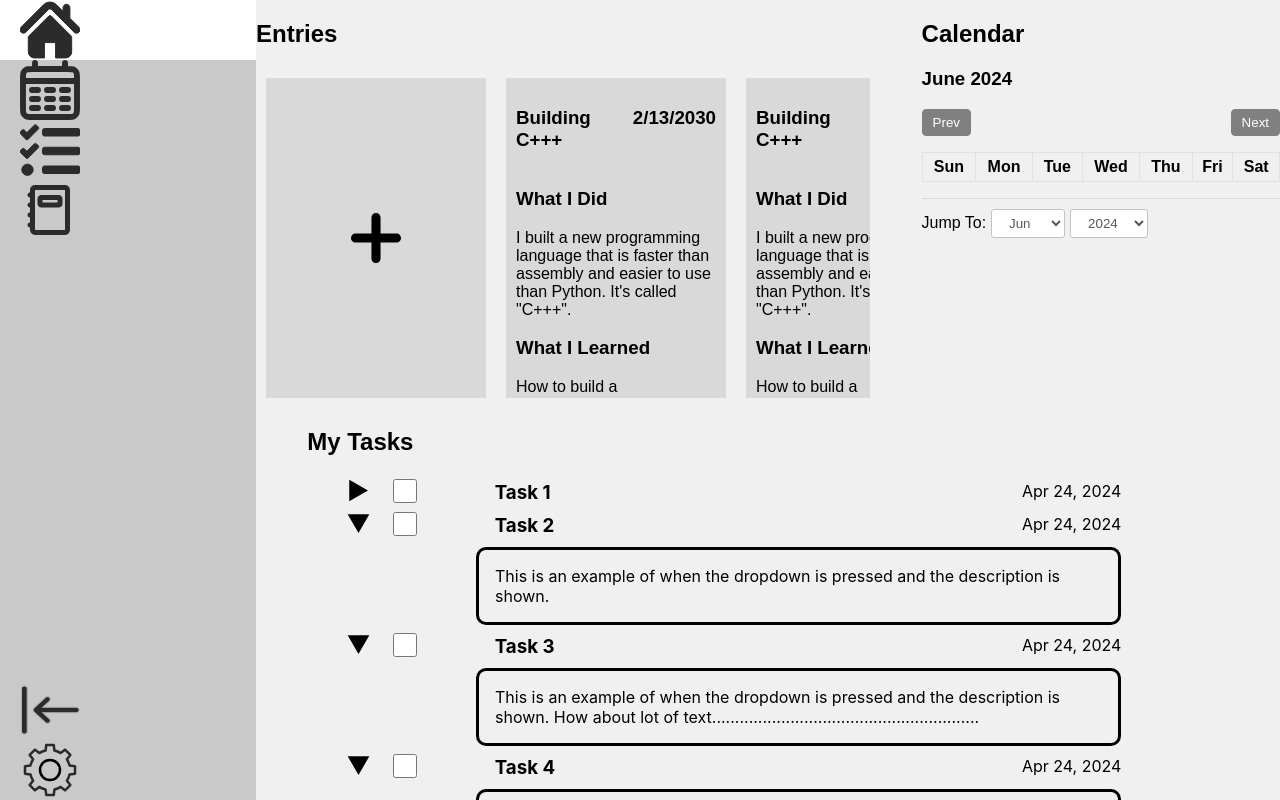
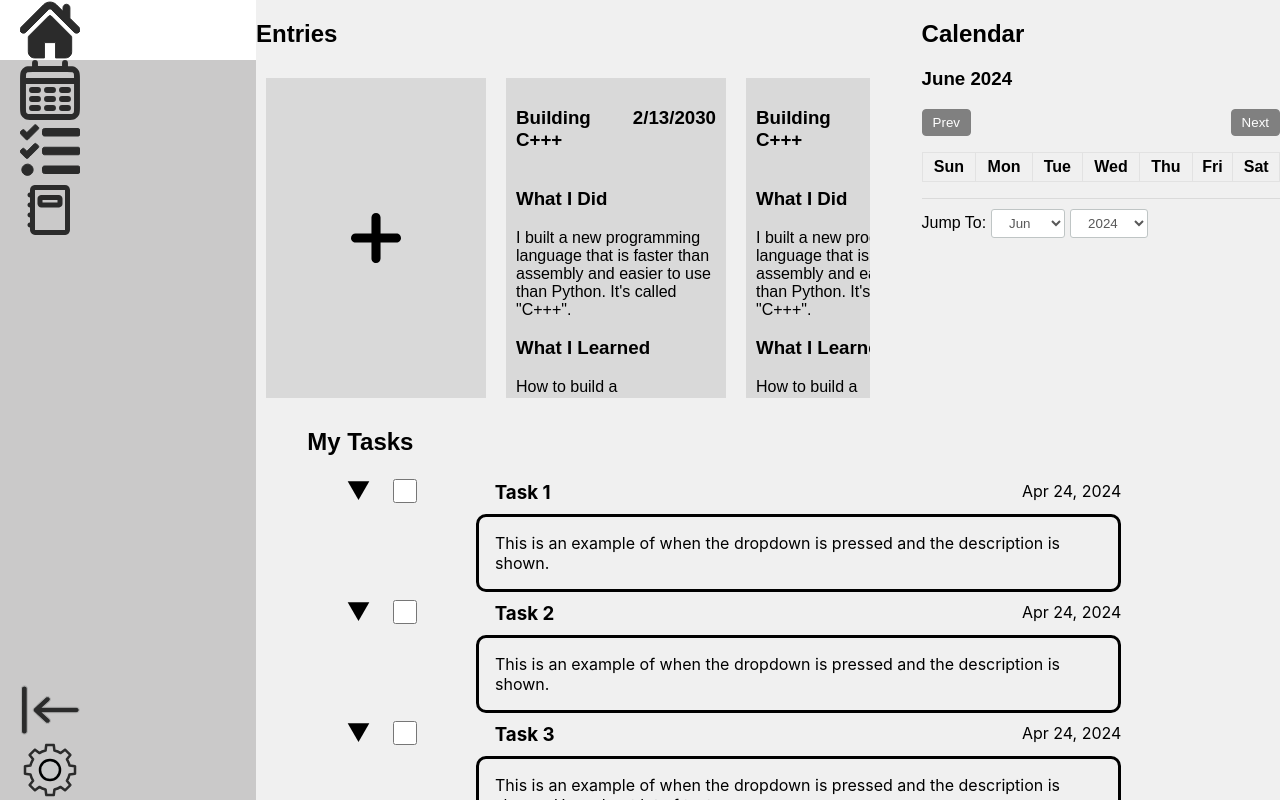
Before and after one commit to IceGawd/cse110-sp24-group21, a website: page src/pages/home.html in a window 1280 px wide. Both pictures are taken after a click on the button 348 px from the left and 492 px from the top of the page. Drawn offline with Linux system fonts and the light colour scheme.

Commit message:
Fixed task open close in main

```diff
--- /dev/null
+++ b/src/components/taskDisplay.js
@@ -0,0 +1,18 @@
+/* Toggle Functionality */
+function toggleIcon(el) {
+    const task = el.parentNode;
+    const description = task.getElementsByClassName('description')[0];
+    const image = el.getElementsByTagName('img')[0];
+    //change from down to right
+    if (image.classList[2] == 'down-icon') {
+        image.classList.replace('down-icon', 'right-icon');
+        description.style.display = 'none';
+        image.src = '../assets/icons/triangle-right-black.svg';
+    }
+    // change from right to down
+    else {
+        image.classList.replace('right-icon', 'down-icon')
+        description.style.display = 'block';
+        image.src = '../assets/icons/triangle-down-black.svg';
+    }
+}
--- a/src/pages/home.html
+++ b/src/pages/home.html
@@ -9,6 +9,7 @@
     <link rel="stylesheet" href="../styles/home.css">
     <link rel="stylesheet" href="../styles/calendar.css">
     <script src="../components/navbar.js" type="module"></script>
+    <script src="../components/taskDisplay.js" defer></script>
 </head>
 <body id="main-page">
     <my-navbar></my-navbar>
```
